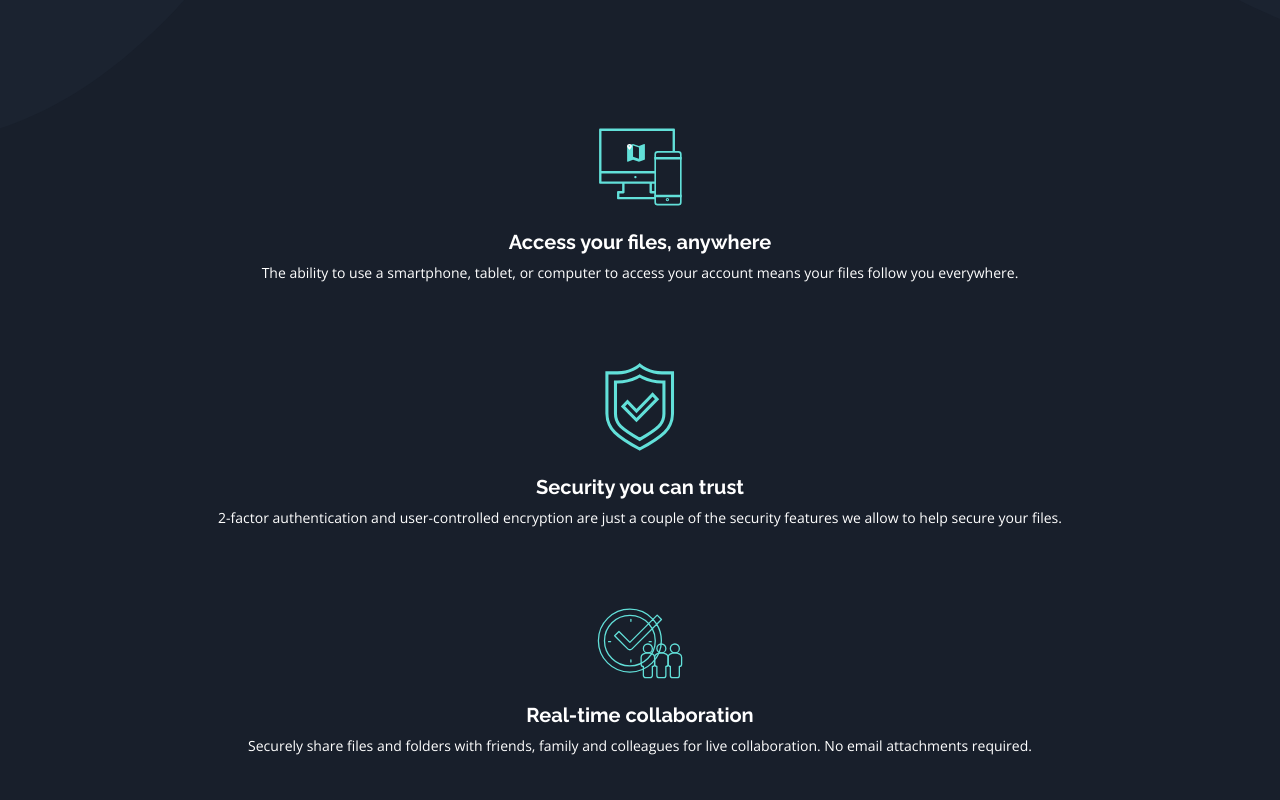
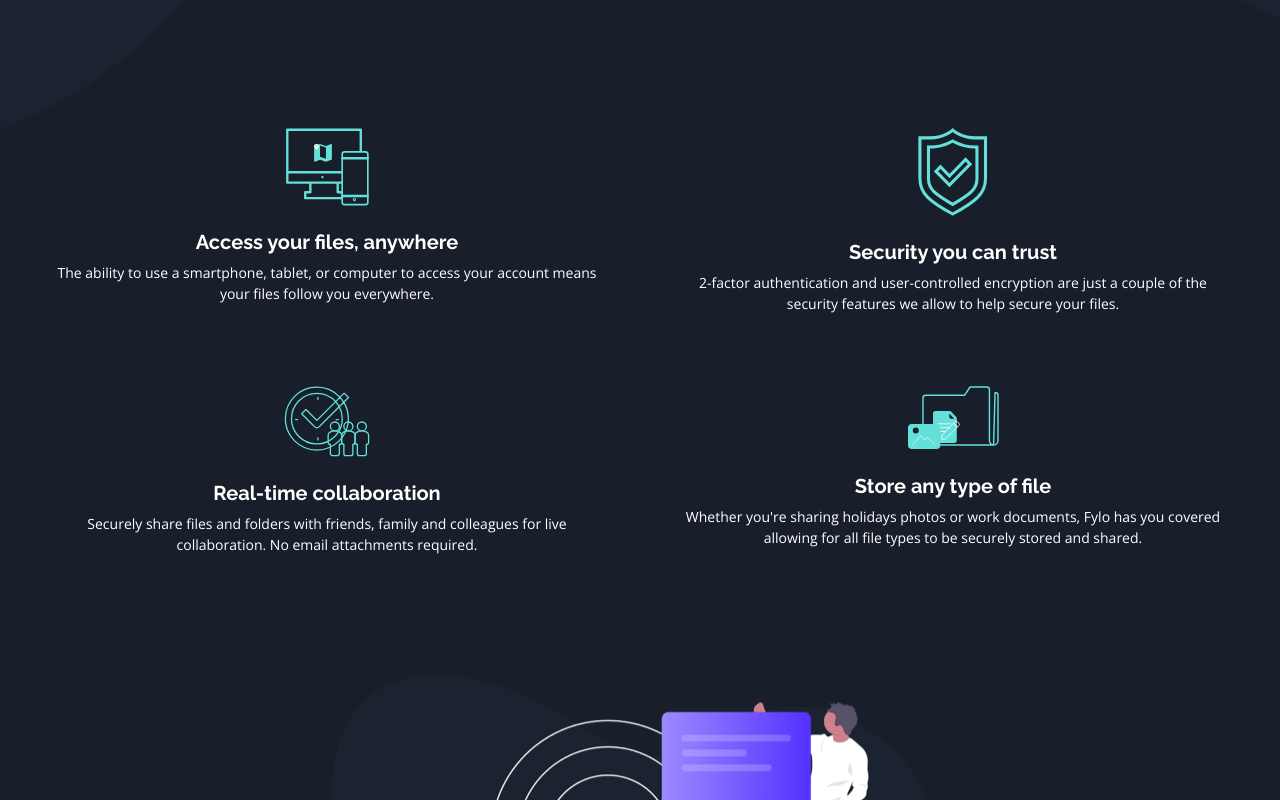
Before and after one commit to g-akca/fylo-landing-page, a React (Vite) app: page / in a window 1280 px wide. Shown: the part 1100-1900 px from the top of the page. Built offline with nearby package versions, Linux system fonts and the light colour scheme.

Commit message:
Add tablet responsive FeaturesSection styles

```diff
--- a/src/components/FeaturesSection.jsx
+++ b/src/components/FeaturesSection.jsx
@@ -30,7 +30,7 @@
   ];
 
   return (
-    <div className="flex flex-col gap-20">
+    <div className="flex flex-col gap-20 tablet:grid tablet:grid-cols-2 tablet:gap-y-18">
       {features.map(item => (
         <FeatureItem
           key={item.title}
```
